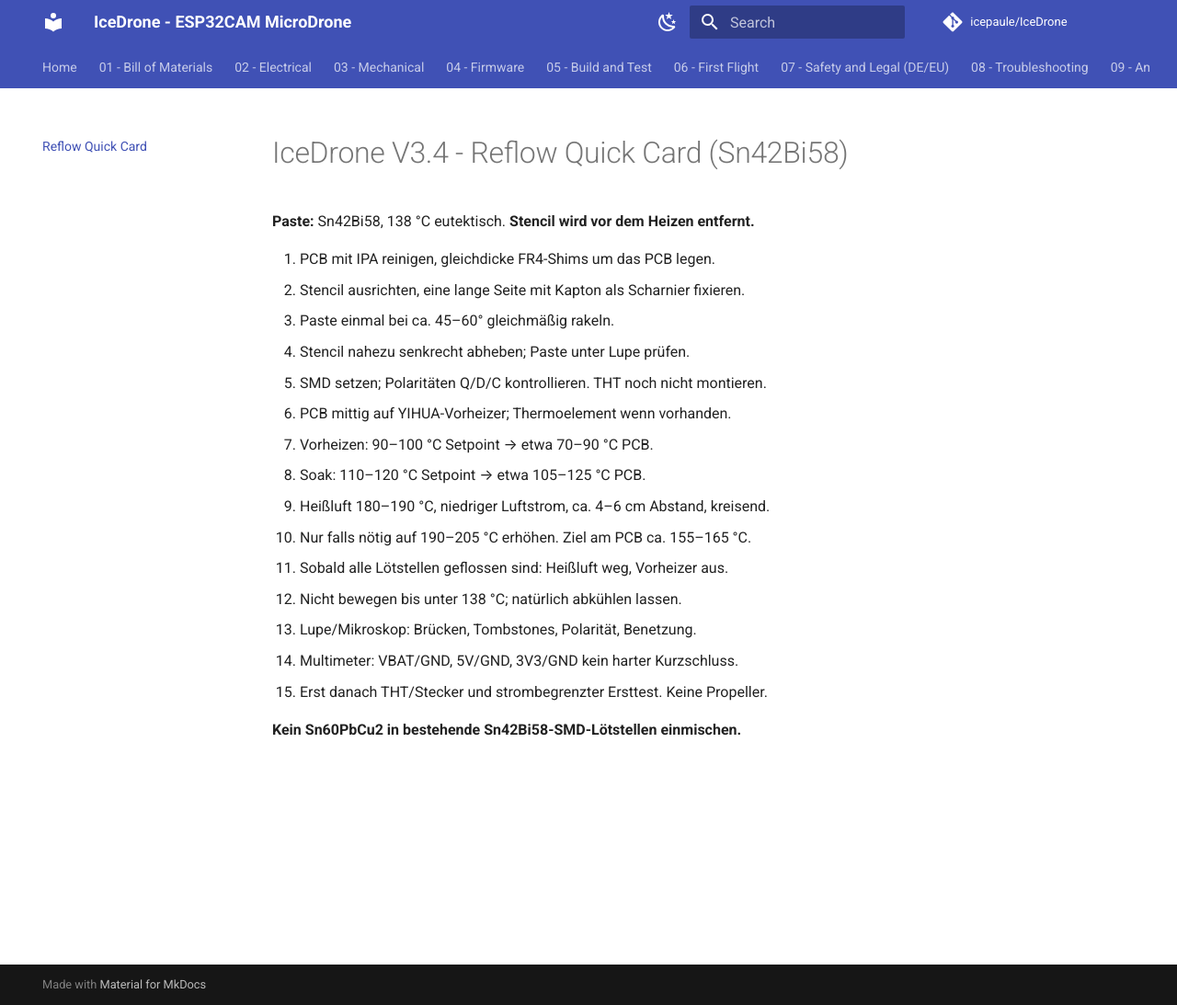
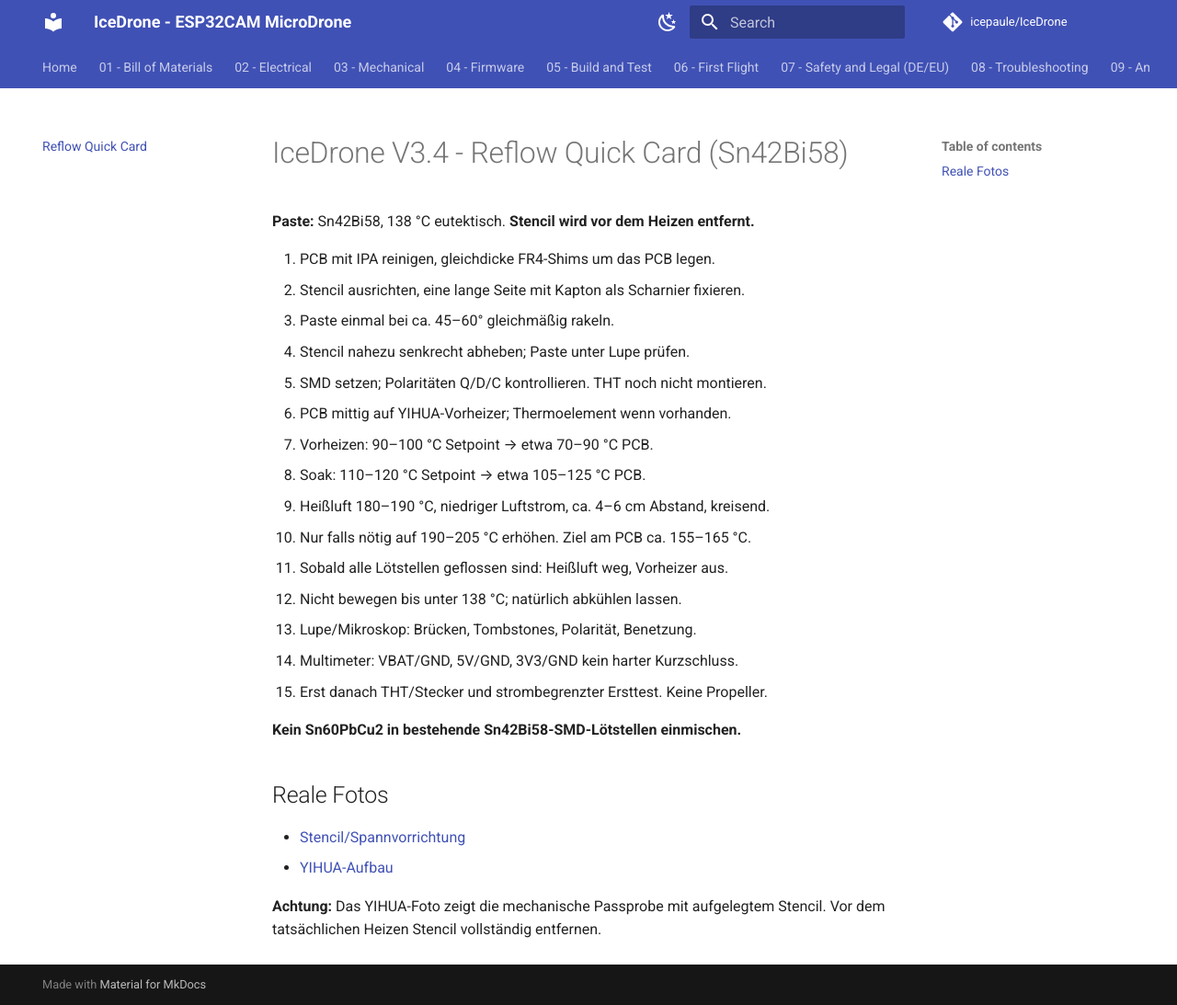
Before and after one commit to icepaule/IceDrone, an MkDocs documentation site: the page built from docs/REFLOW_QUICK_CARD_DE.md, in a window 1280 px wide and 1093 px high. Shown: the whole window at 92% size. Built offline with MkDocs 1.6.1 and Material for MkDocs 9.7.7, drawn with Linux system fonts in a browser that asks for light colours; comment, search, counter and statistics services are not loaded.

Commit message:
docs: link real reflow photos from quick card

```diff
--- a/docs/REFLOW_QUICK_CARD_DE.md
+++ b/docs/REFLOW_QUICK_CARD_DE.md
@@ -19,3 +19,10 @@
 15. Erst danach THT/Stecker und strombegrenzter Ersttest. Keine Propeller.
 
 **Kein Sn60PbCu2 in bestehende Sn42Bi58-SMD-Lötstellen einmischen.**
+
+## Reale Fotos
+
+- [Stencil/Spannvorrichtung](assets/reflow_real_stencil_fixture_v34.jpg)
+- [YIHUA-Aufbau](assets/reflow_real_yihua_setup_v34.jpg)
+
+**Achtung:** Das YIHUA-Foto zeigt die mechanische Passprobe mit aufgelegtem Stencil. Vor dem tatsächlichen Heizen Stencil vollständig entfernen.
```
